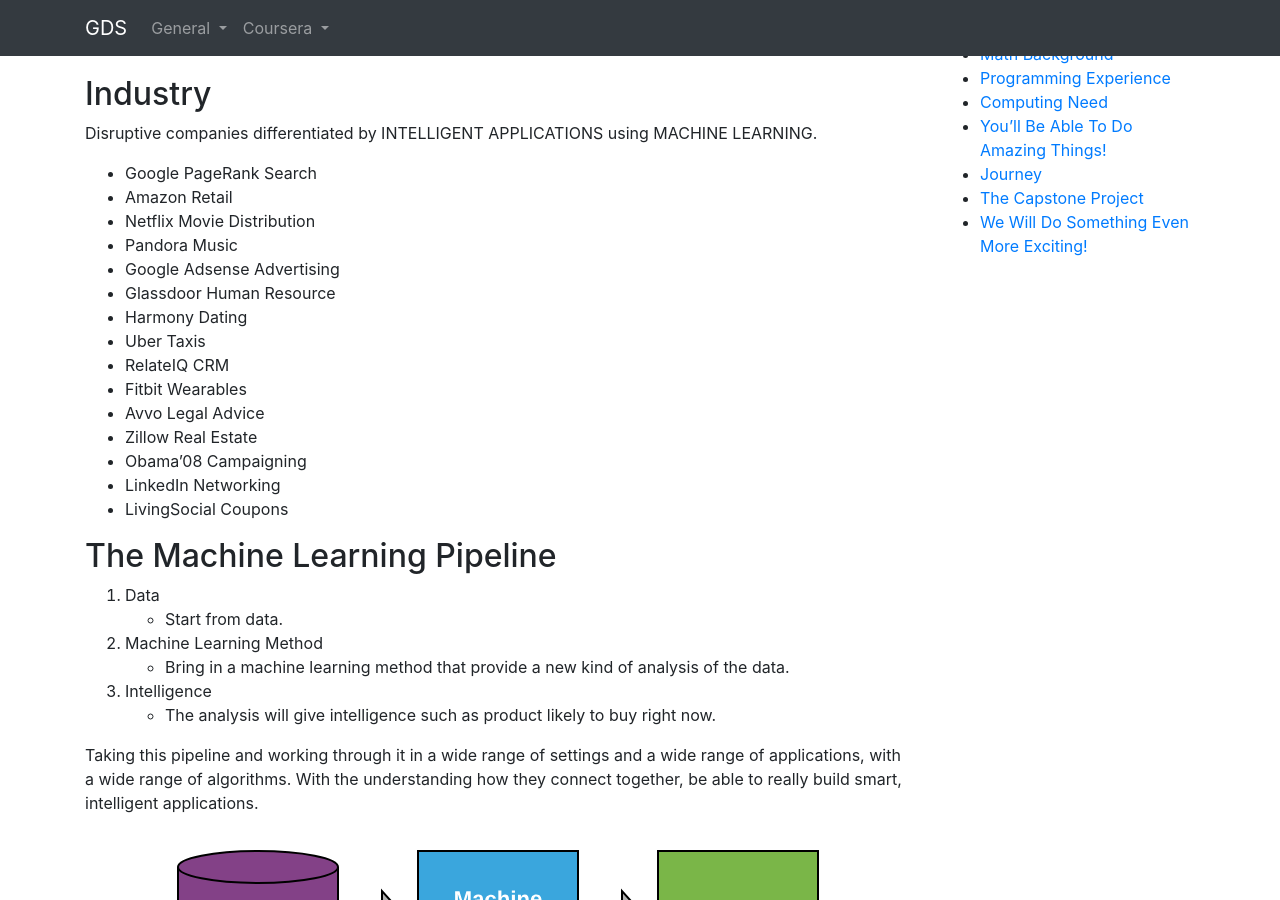
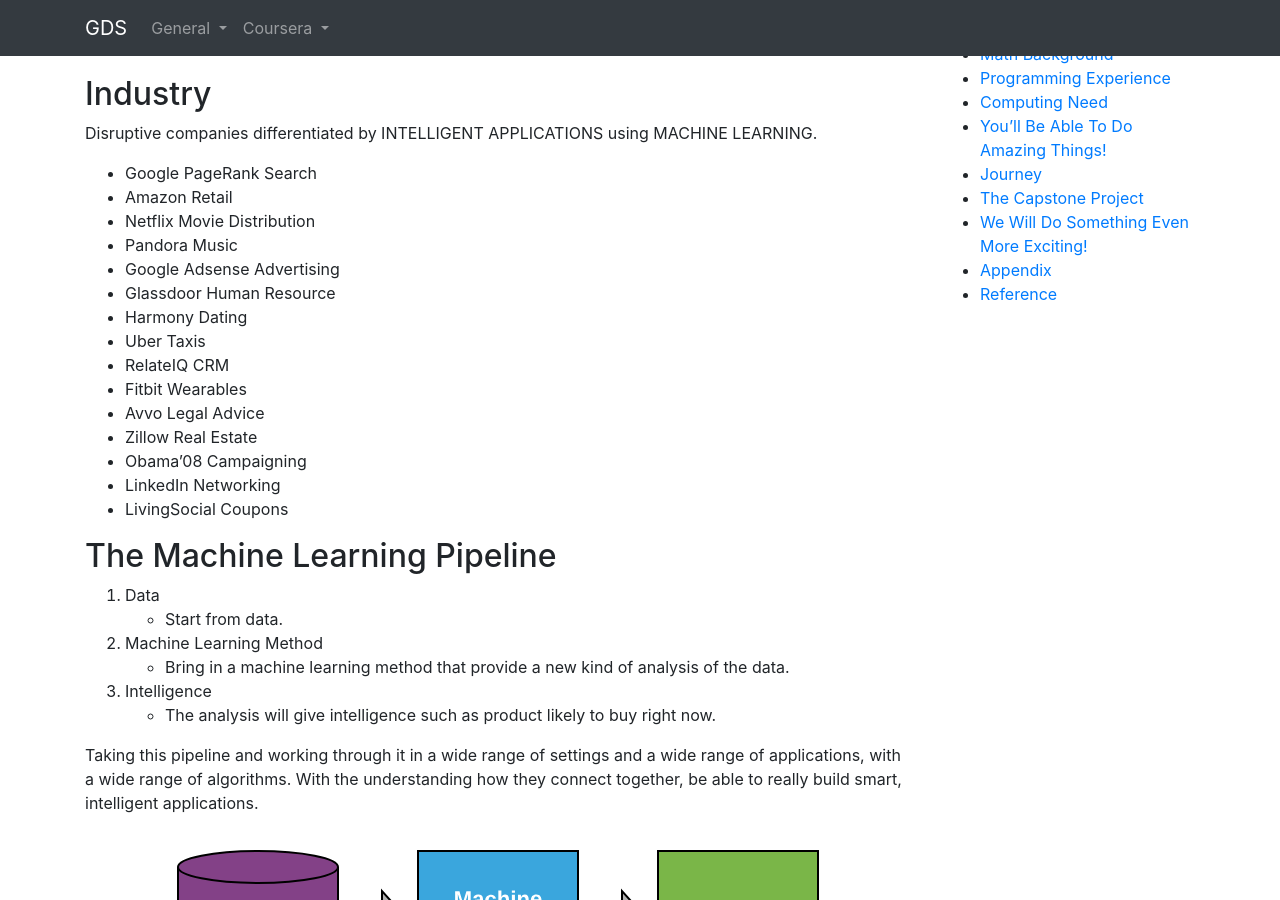
Before and after one commit to YTKme/GDS, a Jekyll site: the page built from docs/_docs/ml/coursera/machine-learning-foundations-a-case-study-approach/week-1.md, in a window 1280 px wide and 900 px high, scrolled down 774 px. Built offline with Jekyll 4.4.1, drawn with Linux system fonts in a browser that asks for light colours; some of the changed text lies outside the part shown.

Commit message:
Update Machine Learning Foundations A Case Study Approach Week 1 files and structure

```diff
--- a/docs/_docs/ml/coursera/machine-learning-foundations-a-case-study-approach/week-1.md
+++ b/docs/_docs/ml/coursera/machine-learning-foundations-a-case-study-approach/week-1.md
@@ -312,3 +312,8 @@
 * Deploy Intelligent Web Application
     * Intelligent web service for products to interact with
     * Show intelligence behind the service
+
+## Appendix
+
+## Reference
+* [Introduction]({{ "/res/misc/ml/coursera/machine-learning-foundations-a-case-study-approach/week-1/intro.pdf" | prepend : "/" | prepend : site.baseurl | prepend : site.url }}){:target="_blank"}
```
Also changed, not shown: 3 other files.
